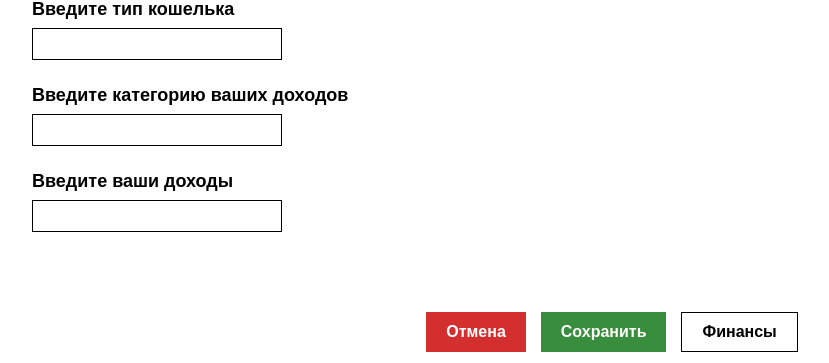
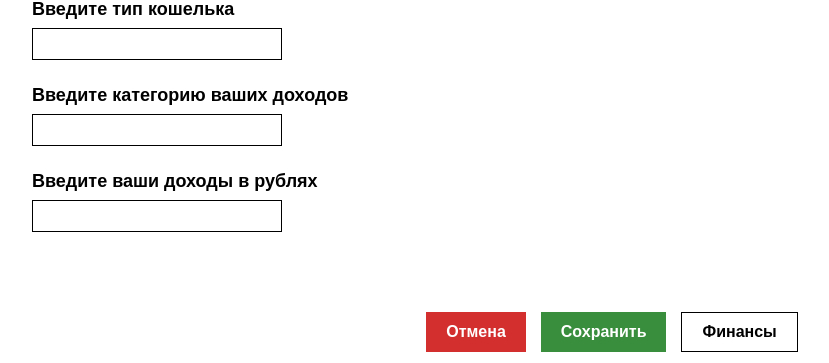
Before and after one commit to asphaltovich/Finances, a Django app: template finance/templates/finance/enter_incomes.html in a window 1280 px wide. Shown: the part 139-502 px from the top of the page, without its empty margins (28-857 px from the left). Run offline with Django 5.2, Linux system fonts and the light colour scheme; the template is opened without the code that fills it, so the values that code supplies are empty.

Commit message:
Небольшая правка

```diff
--- a/finance/templates/finance/enter_incomes.html
+++ b/finance/templates/finance/enter_incomes.html
@@ -23,7 +23,7 @@
                 <input type="text" id="category" name="category" required>
             </div>
             <div class="form-group">
-                <label for="amount">Введите ваши доходы</label>
+                <label for="amount">Введите ваши доходы в рублях</label>
                 <input type="number" id="amount" name="amount" step="0.01" required>
             </div>
             <div class="buttons-container">
```
